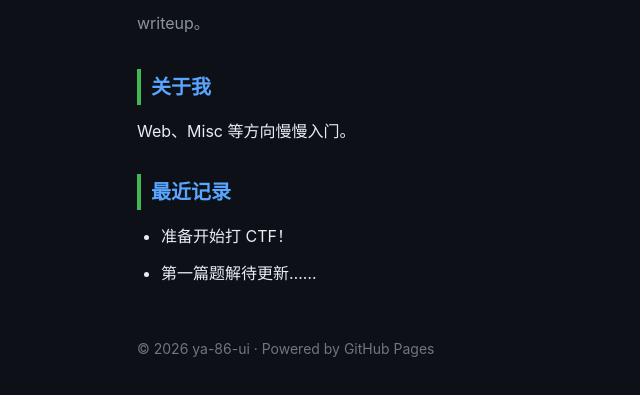
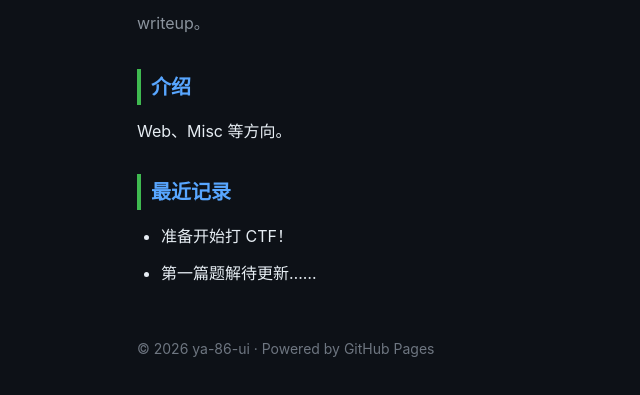
Before and after one commit to ya-86-ui/ya-86-ui.github.io, a plain HTML site: page index.html in a window 1280 px wide. Shown: the part 101-496 px from the top of the page, without its empty margins (123-763 px from the left). Drawn offline with Linux system fonts and the light colour scheme.

Commit message:
Update section title from '关于我' to '介绍'

```diff
--- a/index.html
+++ b/index.html
@@ -59,8 +59,8 @@
     <h1>🚩 ya-86-ui 的 CTF 博客</h1>
     <p class="subtitle"> writeup。</p >
 
-    <h2>关于我</h2>
-    </p> Web、Misc 等方向慢慢入门。</p >
+    <h2>介绍</h2>
+    </p> Web、Misc 等方向。</p >
 
     <h2>最近记录</h2>
     <ul>
```
